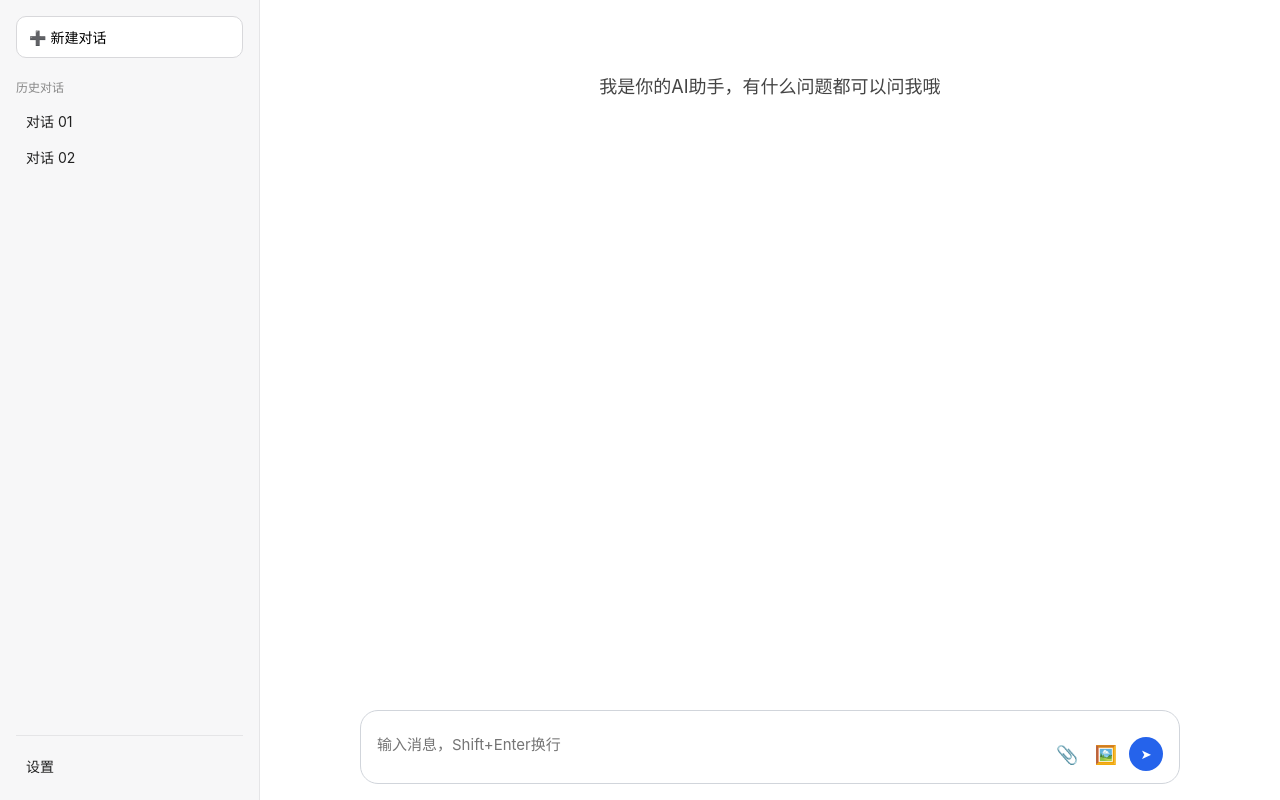
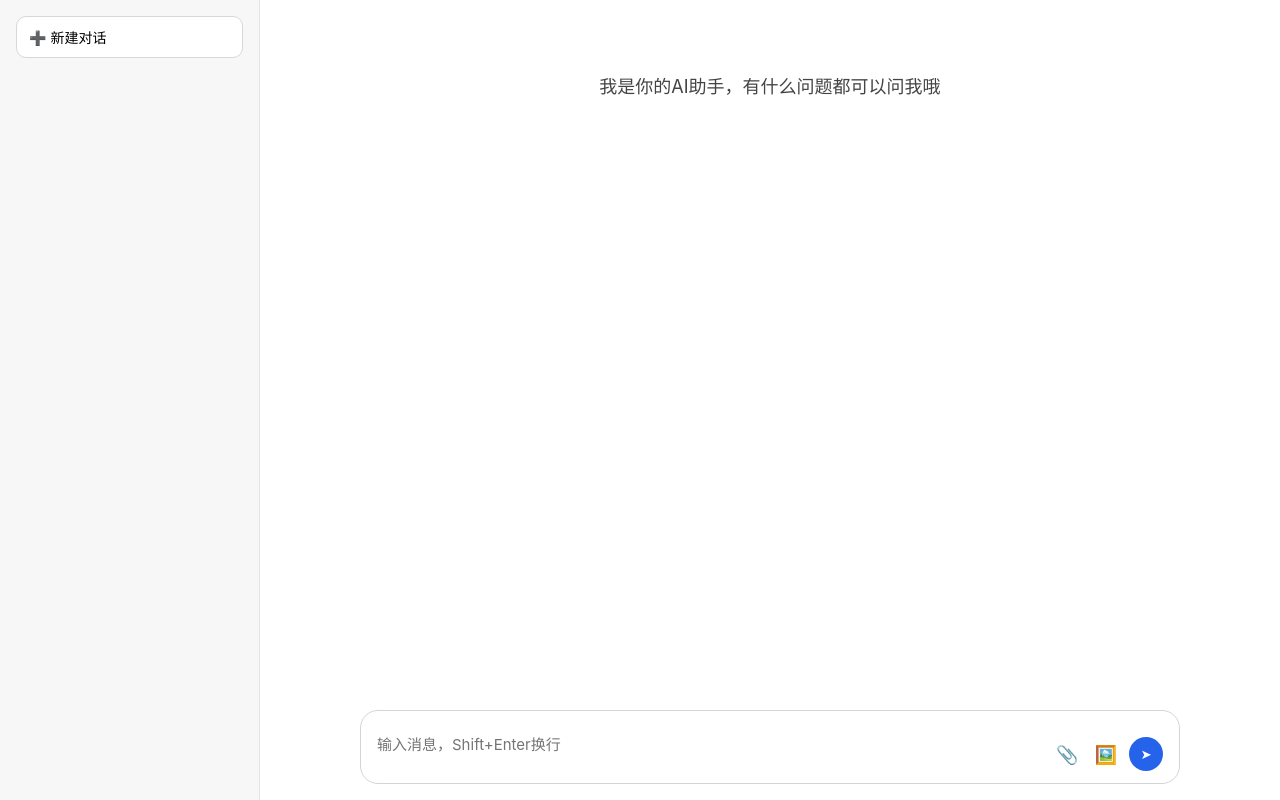
Before and after one commit to fengzi1013/ClassAI-Gateway, a plain HTML site: page index.html in a window 1280 px wide. Drawn offline with nearby package versions, Linux system fonts and the light colour scheme.

Commit message:
Update index.html

```diff
--- a/index.html
+++ b/index.html
@@ -20,7 +20,7 @@
             color: #212121;
             overflow: hidden;
         }
-        /* ========== 左侧侧边栏 ========== */
+        /* ========== 左侧侧边栏（仅保留新建对话按钮） ========== */
         .sidebar {
             width: 260px;
             background-color: #f7f7f8;
@@ -40,32 +40,9 @@
             display:flex;
             align-items:center;
             gap:8px;
-            margin-bottom:20px;
         }
         .new-chat-btn:hover {
             background-color:#efeff0;
-        }
-        .history-title {
-            font-size:12px;
-            color:#888;
-            margin-bottom:8px;
-        }
-        .history-item {
-            padding:8px 10px;
-            border-radius:8px;
-            font-size:14px;
-            cursor:pointer;
-            white-space:nowrap;
-            overflow:hidden;
-            text-overflow:ellipsis;
-        }
-        .history-item:hover {
-            background-color:#e9e9eb;
-        }
-        .sidebar-footer {
-            margin-top:auto;
-            border-top:1px solid #e5e5e7;
-            padding-top:12px;
         }
         /* ========== 主对话区域 ========== */
         .main-container {
@@ -282,22 +259,15 @@
     </style>
 </head>
 <body>
-    <!-- 【移到外部，不再嵌套在label中】 -->
+    <!-- 隐藏的文件input -->
     <input type="file" id="fileUpload" class="hidden-input" multiple>
     <input type="file" id="imgUpload" class="hidden-input" accept="image/*" multiple>
 
-    <!-- 左侧边栏 -->
+    <!-- 左侧侧边栏，只保留新建对话按钮 -->
     <div class="sidebar">
         <button class="new-chat-btn" id="newChatBtn">➕ 新建对话</button>
-        <div class="history-title">历史对话</div>
-        <div id="historyList">
-            <div class="history-item">对话 01</div>
-            <div class="history-item">对话 02</div>
-        </div>
-        <div class="sidebar-footer">
-            <div class="history-item">设置</div>
-        </div>
     </div>
+
     <!-- 主区域 -->
     <div class="main-container">
         <div class="chat-wrap" id="chatContainer">
@@ -311,7 +281,6 @@
                 <div class="input-row">
                     <textarea id="msgInput" placeholder="输入消息，Shift+Enter换行"></textarea>
                     <div class="tool-bar">
-                        <!-- 去掉label嵌套，直接普通按钮 -->
                         <button class="icon-btn" id="btnFile" type="button">📎</button>
                         <button class="icon-btn" id="btnImg" type="button">🖼️</button>
                         <button class="send-btn" id="sendBtn">➤</button>
@@ -346,7 +315,7 @@
         let messages = [];               // 多轮对话上下文
         let pendingAttachments = [];     // 待发送附件 {type:image/file,src?,name?,content?}
 
-        // ✅ JS手动触发文件弹窗，替代label，浏览器100%兼容
+        // JS手动触发文件弹窗
         btnImg.onclick = ()=> imgUpload.click();
         btnFile.onclick = ()=> fileUpload.click();
 
@@ -400,7 +369,7 @@
         }
         imgModal.onclick = ()=> imgModal.classList.remove('show');
 
-        // ========= 添加文件按钮逻辑 =========
+        // 文件上传逻辑
         fileUpload.onchange = async function(e){
             const files = Array.from(e.target.files);
             for(const file of files){
```
